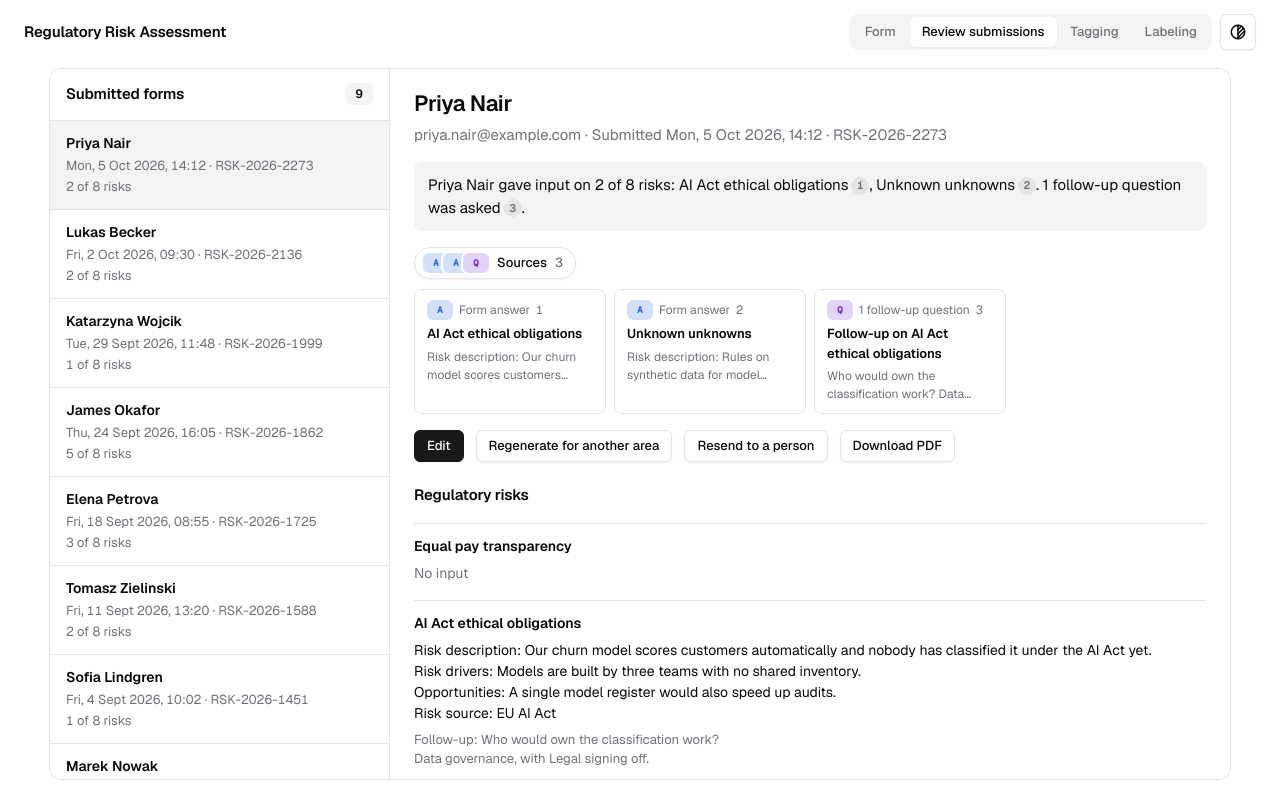
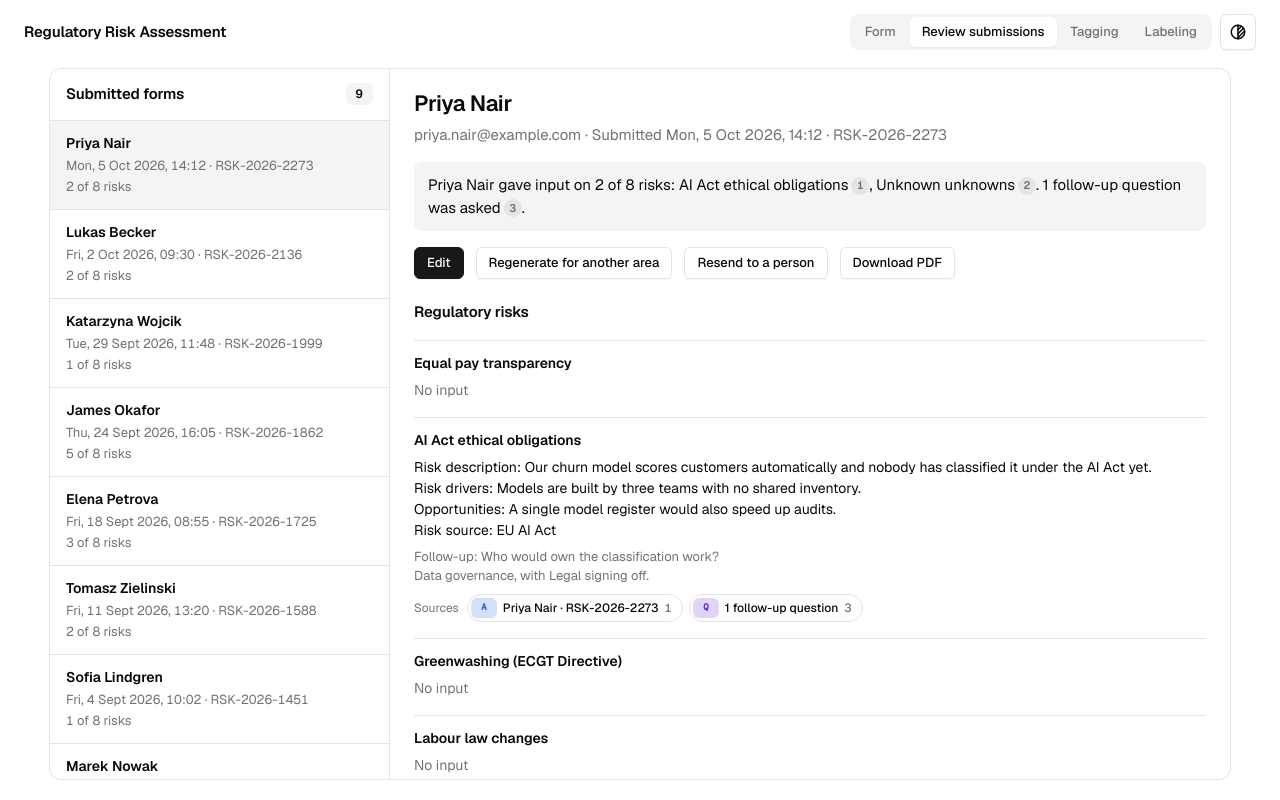
Before and after one commit to purkleen/compliance, a plain HTML site: page index.html in a window 1280 px wide. Both pictures are taken after a click on the tab "Review submissions". Drawn offline with nearby package versions, Linux system fonts and the light colour scheme.

Commit message:
Show sources as links inside each section, with recording timestamps
Co-Authored-By: Claude Opus 5.5 <noreply@anthropic.com>

```diff
--- a/index.html
+++ b/index.html
@@ -345,6 +345,26 @@ main.rvmode { overflow: hidden; padding-block: 4px 20px; }
 .rv-row { scroll-margin-top: 16px; transition: box-shadow .3s; }
 .rv-row.flash { box-shadow: 0 0 0 2px var(--ring); border-radius: var(--radius-md); }
 
+.row-srcs { display: flex; flex-wrap: wrap; align-items: center; gap: 6px; margin-top: 2px; }
+.row-srcs .cap { margin-right: 2px; color: var(--muted-foreground); font-size: 12px; }
+.src-pill { display: inline-flex; align-items: center; gap: 6px; max-width: 100%; height: 26px; padding: 0 10px 0 3px; background: var(--background); border: 1px solid var(--border); border-radius: 999px; font-size: 12px; font-weight: 500; }
+.src-pill { color: var(--foreground); text-decoration: none; cursor: pointer; }
+.src-pill:hover, .src-pill[aria-expanded="true"] { background: var(--muted); }
+.src-pill:hover .t { text-decoration: underline; text-underline-offset: 3px; }
+.src-pill .at { font-family: var(--mono); font-size: 11px; background: var(--muted); border-radius: 4px; padding: 1px 5px; }
+.src-pill[aria-expanded="true"] .at { background: var(--background); }
+.src-ico.media { --c: var(--c4); }
+.src-view { display: flex; flex-direction: column; gap: 8px; border: 1px solid var(--border); border-radius: var(--radius); padding: 12px 14px; }
+.src-view .tip, .src-view .rv-text, .src-view .quote { margin: 0; }
+.src-view .quote { font-size: 15px; font-style: italic; }
+.player { display: flex; align-items: center; gap: 10px; }
+.player .play { flex: none; width: 30px; height: 30px; display: grid; place-items: center; border-radius: 50%; background: var(--primary); color: var(--primary-foreground); font-size: 11px; padding-left: 2px; }
+.player .time { font-family: var(--mono); font-size: 12px; font-variant-numeric: tabular-nums; white-space: nowrap; }
+.player .track { flex: 1; height: 6px; background: var(--muted); border-radius: 3px; overflow: hidden; }
+.player .track i { display: block; height: 100%; background: var(--c4); border-radius: 3px; }
+.src-pill .t { min-width: 0; overflow: hidden; text-overflow: ellipsis; white-space: nowrap; }
+.src-pill .n { color: var(--muted-foreground); font-variant-numeric: tabular-nums; }
+
 /* Checkbox + signature */
 .sign { display: flex; flex-direction: column; gap: 20px; }
 .check { display: flex; gap: 12px; align-items: flex-start; cursor: pointer; border: 1px solid var(--border); border-radius: var(--radius); box-shadow: var(--shadow-sm); padding: 14px 16px; font-size: 14px; }
@@ -485,6 +505,7 @@ main.rvmode { overflow: hidden; padding-block: 4px 20px; }
         row.value = RISK_FIELDS.filter(function (f) { return it[f[0]]; }).map(function (f) { return f[1] + ': ' + it[f[0]]; }).join('\n');
         if (it.thread) row.thread = it.thread;
         if (it.files) row.files = it.files;
+        if (it.clips) row.clips = it.clips;
         filled++;
       }
       rows.push(row);
@@ -502,13 +523,16 @@ main.rvmode { overflow: hidden; padding-block: 4px 20px; }
       r_anticorruption: { desc: 'Hospitality for public-sector buyers is approved informally by email.', drivers: 'No single register of gifts and hospitality.', source: 'EU Anti-Corruption Directive' }
     }),
     example(7, 'Katarzyna Wojcik', 'katarzyna.wojcik@example.com', Date.UTC(2026, 8, 29, 11, 48), {
-      r_labour: { desc: 'Shift supervisors have not been trained on the wider mobbing definition, so complaints may be handled wrongly.', drivers: 'High supervisor turnover and night shifts with little HR presence.', opps: 'Training would also lower absence and attrition.', source: 'Upcoming labour code amendment',
+      r_labour: { desc: 'Shift supervisors have not been trained on the wider mobbing definition, so complaints may be handled wrongly.', drivers: 'High supervisor turnover and night shifts with little HR presence.', opps: 'Training would also lower absence and attrition.', source: 'Upcoming labour code amendment', files: ['supervisor-briefing.mp3'],
+        clips: [{ file: 'supervisor-briefing.mp3', at: 134, dur: 1260, quote: 'Two people came to me about the night shift lead, but nobody told me that counts as a formal complaint.' },
+          { file: 'supervisor-briefing.mp3', at: 612, dur: 1260, quote: 'We have not had any training since the definition changed.' }],
         thread: [{ q: 'How likely is this to affect your area in the next 12 months?', a: 'Likely. We had two informal complaints this quarter.' }, { q: 'Who would own the response if it did?', a: 'The site HR partner.' }] }
     }),
     example(6, 'James Okafor', 'james.okafor@example.com', Date.UTC(2026, 8, 24, 16, 5), {
       r_aiact: { desc: 'Contract review tooling may fall under transparency obligations when used on employee matters.', source: 'EU AI Act' },
       r_ecgt: { desc: 'Legal is not consulted on environmental claims before campaigns launch.', drivers: 'Marketing approvals skip Legal for "minor" updates.', source: 'ECGT Directive' },
-      r_anticorruption: { desc: 'Third-party due diligence does not yet cover the new offences in the draft directive.', drivers: 'Questionnaire last updated in 2022.', opps: 'One refreshed questionnaire can serve sanctions and ESG checks too.', source: 'EU Anti-Corruption Directive', files: ['dd-questionnaire-v3.docx', 'gap-analysis.xlsx'] },
+      r_anticorruption: { desc: 'Third-party due diligence does not yet cover the new offences in the draft directive.', drivers: 'Questionnaire last updated in 2022.', opps: 'One refreshed questionnaire can serve sanctions and ESG checks too.', source: 'EU Anti-Corruption Directive', files: ['dd-questionnaire-v3.docx', 'gap-analysis.xlsx', 'supplier-onboarding-call.m4a'],
+        clips: [{ file: 'supplier-onboarding-call.m4a', at: 725, dur: 2410, quote: 'The questionnaire does not ask about trading in influence at all.' }] },
       r_dynamic: { desc: 'We track new rules in a spreadsheet that depends on one person.', drivers: 'No regulatory watch tool or backup owner.', source: 'Internal process' },
       r_unknown: { desc: 'Possible national gold-plating when directives are transposed.', source: 'National legislators' }
     }),
@@ -524,7 +548,9 @@ main.rvmode { overflow: hidden; padding-block: 4px 20px; }
     }),
     example(3, 'Sofia Lindgren', 'sofia.lindgren@example.com', Date.UTC(2026, 8, 4, 10, 2), {
       r_ecgt: { desc: 'Packaging uses a self-made "eco" label that will count as an unverified sustainability label.', drivers: 'Label printed on 18 months of stock.', opps: 'Switching to a certified scheme strengthens the brand.', source: 'ECGT Directive',
-        thread: [{ q: 'Who would own the response if it did?', a: 'Brand and Packaging together, with Legal reviewing the wording.' }], files: ['label-inventory.pdf', 'packaging-photo.jpg'] }
+        thread: [{ q: 'Who would own the response if it did?', a: 'Brand and Packaging together, with Legal reviewing the wording.' }], files: ['label-inventory.pdf', 'packaging-photo.jpg', 'packaging-line-walkthrough.mp4'],
+        clips: [{ file: 'packaging-line-walkthrough.mp4', at: 47, dur: 318, quote: 'This is the eco label. It goes on every carton on this line.' },
+          { file: 'packaging-line-walkthrough.mp4', at: 192, dur: 318, quote: 'These pallets are the printed stock, roughly eighteen months of it.' }] }
     }),
     example(2, 'Marek Nowak', 'marek.nowak@example.com', Date.UTC(2026, 7, 27, 15, 41), {
       r_aiact: { desc: 'Staff use public chatbots with customer data and we have no AI literacy training in place.', drivers: 'No approved tool list.', opps: 'An approved toolset would raise productivity safely.', source: 'EU AI Act' },
@@ -768,6 +794,7 @@ main.rvmode { overflow: hidden; padding-block: 4px 20px; }
       if (r.files && r.files.length) para('Attached: ' + r.files.join(', '), 18, '400', MUTED, 2);
       if (r.edited) para('Edited ' + stamp(r.edited), 18, '400', MUTED, 2);
       if (r.reviewed) para('Edited by reviewer ' + stamp(r.reviewed), 18, '400', MUTED, 2);
+      (r.clips || []).forEach(function (c) { para('Recording ' + c.file + ' at ' + clock(c.at) + ': \u201C' + c.quote + '\u201D', 18, '400', MUTED, 2); });
       if (r.context) para('Original input: ' + r.context, 18, '400', MUTED, 2, M + 28);
       y += 16;
     });
@@ -826,7 +853,7 @@ main.rvmode { overflow: hidden; padding-block: 4px 20px; }
   // shown as numbered chips in the text and a list of source cards underneath.
   function summaryWithSources(rec, pane) {
     var sources = [], p = h('p', { class: 'rv-over' }), name = rowValue(rec, 'Full name') || 'This person';
-    var body = [], filled = [], asked = [], files = [], list, toggle, stack, box;
+    var body = [], filled = [], asked = [], files = [], clips = [], list, toggle, stack, box;
     rec.rows.forEach(function (r, i) { if (r.group !== 'About you') body.push({ r: r, i: i }); });
     function add(kind, title, snip, type, row, badge) {
       var src = { n: sources.length + 1, kind: kind, title: title, snip: snip, type: type, row: row, badge: badge };
@@ -852,9 +879,15 @@ main.rvmode { overflow: hidden; padding-block: 4px 20px; }
       if (th.length) asked.push({ n: th.length, src: add('followup', 'Follow-up on ' + x.r.label, th.map(function (t) { return t.q + ' ' + (t.a || 'Not answered'); }).join(' '), th.length + (th.length === 1 ? ' follow-up question' : ' follow-up questions'), x.i, 'Q') });
     });
     body.forEach(function (x) {
+      var clipped = (x.r.clips || []).map(function (c) { return c.file; });
       (x.r.files || []).forEach(function (f) {
         var ext = (f.split('.').pop() || 'file').slice(0, 4).toUpperCase();
-        files.push(add('file', f, 'Attached to ' + x.r.label, 'Attachment', x.i, ext));
+        if (clipped.indexOf(f) < 0) files.push(add('file', f, 'Attached to ' + x.r.label, 'Attachment', x.i, ext));
+      });
+      (x.r.clips || []).forEach(function (c) {
+        var src = add('media', c.file, c.quote, /\.(mp4|mov|webm|mkv)$/i.test(c.file) ? 'Video recording' : 'Audio recording', x.i, '\u25B6');
+        src.clip = c;
+        clips.push(src);
       });
     });
     if (!rec.total) say('An earlier form with ' + body.length + (body.length === 1 ? ' answer' : ' answers'));
@@ -874,23 +907,41 @@ main.rvmode { overflow: hidden; padding-block: 4px 20px; }
       files.forEach(function (src) { p.appendChild(cite(src)); });
       say('.');
     }
+    if (clips.length) {
+      say(' Recordings are cited at ' + clips.length + (clips.length === 1 ? ' point' : ' points'));
+      clips.forEach(function (src) { p.appendChild(cite(src)); });
+      say('.');
+    }
     pane.appendChild(p);
-    if (!sources.length) return;
-    stack = h('span', { class: 'src-stack', 'aria-hidden': 'true' });
-    sources.slice(0, 3).forEach(function (src) { stack.appendChild(h('span', { class: 'src-ico ' + src.kind, text: src.badge })); });
-    list = h('div', { class: 'src-list', id: 'src-list' });
-    sources.forEach(function (src) {
-      list.appendChild(h('button', { type: 'button', class: 'src act', id: 'src-' + src.n, onclick: function () { jump(src); } },
-        h('span', { class: 'src-top' }, h('span', { class: 'src-ico ' + src.kind, 'aria-hidden': 'true', text: src.badge }), h('span', { class: 'src-type', text: src.type }), h('span', { class: 'n', text: String(src.n) })),
-        h('span', { class: 'src-title', text: src.title }),
-        h('span', { class: 'src-snip', text: src.snip })));
-    });
-    list.hidden = rv.srcClosed;
-    toggle = h('button', { type: 'button', class: 'src-toggle act', id: 'src-toggle', 'aria-expanded': rv.srcClosed ? 'false' : 'true', 'aria-controls': 'src-list',
-      onclick: function () { rv.srcClosed = !rv.srcClosed; list.hidden = rv.srcClosed; toggle.setAttribute('aria-expanded', rv.srcClosed ? 'false' : 'true'); } },
-      stack, 'Sources', h('span', { class: 'n', text: String(sources.length) }));
-    box = h('div', { class: 'srcs' }, toggle, list);
-    pane.appendChild(box);
+    return sources;
+  }
+  function clock(sec) {
+    var h0 = Math.floor(sec / 3600), m = Math.floor(sec % 3600 / 60), s0 = Math.floor(sec % 60);
+    return (h0 ? h0 + ':' + (m < 10 ? '0' : '') : '') + m + ':' + (s0 < 10 ? '0' : '') + s0;
+  }
+  // What a source link opens: a small panel under the sources line of its section.
+  function sourceView(src, rec, r) {
+    var box = h('div', { class: 'src-view', id: 'srcv-' + src.n }), c = src.clip;
+    if (src.kind === 'media') {
+      box.appendChild(h('div', { class: 'player' },
+        h('span', { class: 'play', 'aria-hidden': 'true', text: '▶' }),
+        h('span', { class: 'time', text: clock(c.at) + ' / ' + clock(c.dur) }),
+        h('span', { class: 'track', 'aria-hidden': 'true' }, h('i', { style: 'width:' + Math.min(100, 100 * c.at / c.dur).toFixed(1) + '%' }))));
+      box.appendChild(h('p', { class: 'quote', text: '“' + c.quote + '”' }));
+      box.appendChild(h('p', { class: 'tip', text: src.type + ' ' + c.file + ', at ' + clock(c.at) + '. Recordings are not stored in this demo, so it cannot be played here. In the live product this link opens the recording at that moment.' }));
+    } else if (src.kind === 'file') {
+      box.appendChild(h('p', { class: 'rv-text', text: src.title }));
+      box.appendChild(h('p', { class: 'tip', text: 'Attached to this answer. Files are not stored in this demo, so it cannot be opened here.' }));
+    } else if (src.kind === 'followup') {
+      (r.thread || (r.fq ? [{ q: r.fq, a: r.fa }] : [])).forEach(function (t) {
+        box.appendChild(h('p', { class: 'rv-text', text: t.q + '\n' + (t.a || 'Not answered') }));
+      });
+      box.appendChild(h('p', { class: 'tip', text: 'Asked by the AI follow-up straight after this answer was given.' }));
+    } else {
+      box.appendChild(h('p', { class: 'tip', text: 'Form answer from ' + (rowValue(rec, 'Full name') || 'Unnamed') + ', submitted ' + stamp(rec.submittedAt) + ', reference ' + rec.ref + '. This section shows it in full.' }));
+    }
+    box.hidden = true;
+    return box;
   }
   function saveReview(rec) {
     var changed = false;
@@ -1042,7 +1093,7 @@ main.rvmode { overflow: hidden; padding-block: 4px 20px; }
     pane.appendChild(h('div', { class: 'head' },
       h('h1', null, rowValue(rec, 'Full name') || 'Unnamed'),
       h('p', { class: 'help', text: [rowValue(rec, 'Work email'), 'Submitted ' + stamp(rec.submittedAt), rec.ref].filter(Boolean).join(' · ') })));
-    summaryWithSources(rec, pane);
+    var srcs = summaryWithSources(rec, pane);
     if (rec.responseTo) pane.appendChild(h('p', { class: 'rv-sub', text: rec.area + ' input, added in response to ' + rec.responseTo + '.' }));
     requests.filter(function (r) { return r.from && r.from.id === rec.id; }).forEach(function (r) {
       pane.appendChild(h('p', { class: 'rv-sub', text: 'Sent to ' + r.area + ' on ' + stamp(r.createdAt) + ' · '
@@ -1082,10 +1133,34 @@ main.rvmode { overflow: hidden; padding-block: 4px 20px; }
       (r.thread || (r.fq ? [{ q: r.fq, a: r.fa }] : [])).forEach(function (t) {
         row.appendChild(h('p', { class: 'rv-sub', text: 'Follow-up: ' + t.q + '\n' + (t.a || 'Not answered') }));
       });
-      if (r.files && r.files.length) stamps.push('Attached: ' + r.files.join(', '));
       if (r.edited) stamps.push('Edited by submitter ' + stamp(r.edited));
       if (r.reviewed) stamps.push('Edited by reviewer ' + stamp(r.reviewed));
       if (stamps.length) row.appendChild(h('p', { class: 'rv-sub', text: stamps.join('\n') }));
+      // Sources for this section sit with it, numbered to match the citations in the summary above.
+      var mine = srcs.filter(function (x) { return x.row === i; });
+      if (mine.length) {
+        var line = h('div', { class: 'row-srcs' }, h('span', { class: 'cap', text: mine.length === 1 ? 'Source' : 'Sources' }));
+        var views = [];
+        mine.forEach(function (x) {
+          var view = sourceView(x, rec, r), link;
+          link = h('a', { class: 'src-pill act', id: 'src-' + x.n, href: '#source-' + x.n, title: x.type + ': ' + x.title, 'aria-expanded': 'false', 'aria-controls': 'srcv-' + x.n,
+            onclick: function (e) {
+              var open = view.hidden;
+              e.preventDefault();
+              views.forEach(function (v) { v.view.hidden = true; v.link.setAttribute('aria-expanded', 'false'); });
+              view.hidden = !open;
+              link.setAttribute('aria-expanded', open ? 'true' : 'false');
+            } },
+            h('span', { class: 'src-ico ' + x.kind, 'aria-hidden': 'true', text: x.badge }),
+            h('span', { class: 't', text: x.kind === 'answer' ? (rowValue(rec, 'Full name') || 'Unnamed') + ' · ' + rec.ref : x.kind === 'followup' ? x.type : x.title }),
+            x.clip ? h('span', { class: 'at', text: clock(x.clip.at) }) : null,
+            h('span', { class: 'n', text: String(x.n) }));
+          views.push({ view: view, link: link });
+          line.appendChild(link);
+        });
+        row.appendChild(line);
+        views.forEach(function (v) { row.appendChild(v.view); });
+      }
       pane.appendChild(row);
     });
     return pane;
```
